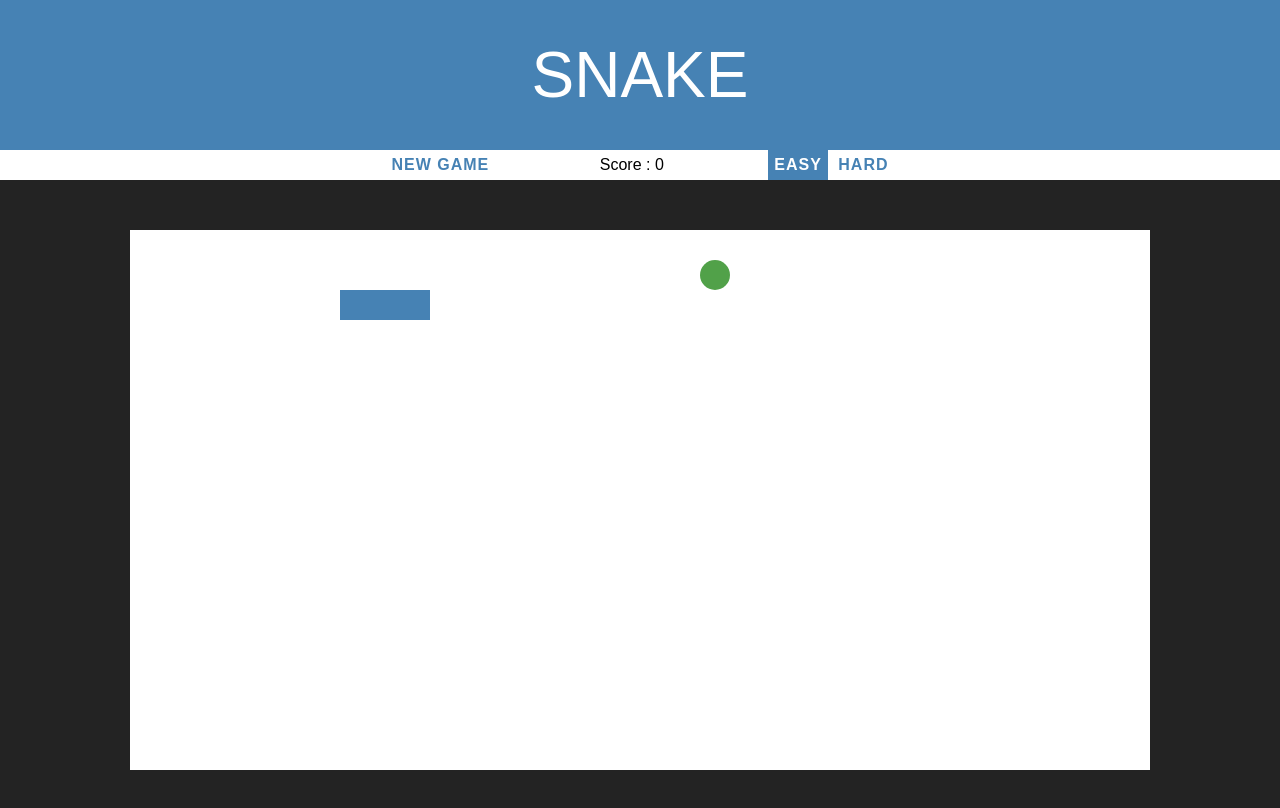
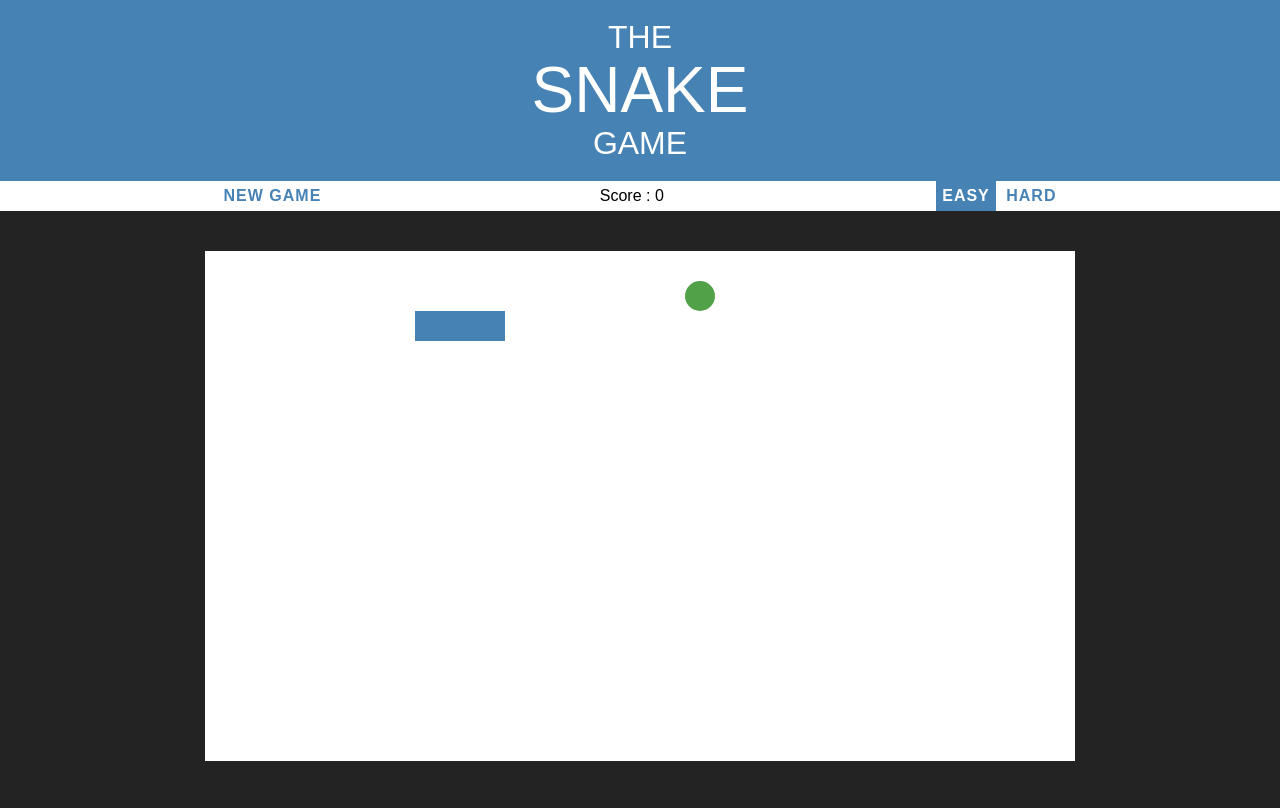
Before and after one commit to mariheck/js-mini-games, a plain HTML site: page index.html in a window 1280 px wide. Both pictures are taken after a click on the button "NEW GAME". Drawn offline with Linux system fonts and the light colour scheme.

Commit message:
Corrections on styling.

```diff
--- a/css/snake.css
+++ b/css/snake.css
@@ -1,9 +1,5 @@
-h1 {
-  padding: 40px 0;
-}
-
 #snakeCanvas {
   background-color: #fff;
   display: block;
-  margin: 50px auto;
+  margin: 40px auto;
 }
--- a/css/style.css
+++ b/css/style.css
@@ -1,6 +1,7 @@
 :root {
   --background: #232323;
   --main-color: steelblue;
+  --game-over: darkred;
 }
 
 body {
@@ -18,12 +19,18 @@ h1 {
   font-weight: normal;
   line-height: 1.1;
   margin: 0;
+  padding: 20px 0;
   text-align: center;
   text-transform: uppercase;
 }
 
 h1 span {
   font-size: 200%;
+}
+
+.game-over {
+  background-color: var(--game-over);
+  color: #fff;
 }
 
 
@@ -62,5 +69,6 @@ nav button:hover {
 }
 
 nav span {
-  margin: 0 100px;
+  display: inline-block;
+  width: 600px;
 }
--- a/index.html
+++ b/index.html
@@ -12,7 +12,7 @@
 
   <body>
     <header>
-      <h1><span>Snake</span></h1>
+      <h1>The <br> <span>Snake</span> <br> game </h1>
     </header>
 
     <nav>
@@ -22,7 +22,7 @@
     	<button class="levelHard">Hard</button>
     </nav>
 
-    <canvas id="snakeCanvas" width="1020" height="540"></canvas>
+    <canvas id="snakeCanvas" width="870" height="510"></canvas>
 
     <script src="scripts/snake.js" charset="utf-8"></script>
 
--- a/scripts/snake.js
+++ b/scripts/snake.js
@@ -1,8 +1,12 @@
+// jshint esversion:6
+
 var canvas = document.querySelector("#snakeCanvas");
 var messageDisplay = document.querySelector("#snakeMsg");
 var reset = document.querySelector(".reset");
 var easy = document.querySelector(".levelEasy");
 var hard = document.querySelector(".levelHard");
+var h1 = document.querySelector("h1");
+var buttons = document.querySelectorAll("button");
 
 var ctx;
 var blockSize = 30;
@@ -15,6 +19,7 @@ var gameScore;
 var scoreToAdd = 50;
 var timeout;
 var delay = 500;
+var levelEasy = true;
 
 init();
 
@@ -34,6 +39,11 @@ function init(){
 // =========================================================
 
 function start(){
+  h1.classList.remove("game-over");
+  buttons.forEach(btn => {
+    btn.classList.remove("game-over");
+  });
+
   gameScore = 0;
   messageDisplay.textContent = "Score : " + gameScore;
   snake = new Snake();
@@ -61,7 +71,7 @@ function refreshCanvas(){
       }while(apple.onSnake(snake));
     }
     ctx.clearRect(0, 0, canvas.width, canvas.height);
-    snake.draw();
+    snake.draw("#4682b4");
     apple.draw();
     timeout = setTimeout(refreshCanvas, delay);
   }
@@ -73,6 +83,12 @@ function refreshCanvas(){
 // =========================================================
 
 function gameOver(){
+  h1.classList.add("game-over");
+  buttons.forEach(btn => {
+    btn.classList.add("game-over");
+    btn.classList.remove("selected");
+  });
+
   ctx.fillStyle = "#232323";
   ctx.textAlign = "center";
   ctx.font = "bold 70px sans-serif";
@@ -115,8 +131,8 @@ function Snake(){
   this.ateApple = false;
 
   // DRAW SNAKE
-  this.draw = function(){
-    ctx.fillStyle = "#4682b4";
+  this.draw = function(color){
+    ctx.fillStyle = color;
     for(var i = 0; i < this.body.length; i++){
       drawBlock(ctx, this.body[i]);
     }
@@ -250,6 +266,11 @@ document.onkeydown = function keyDown(e){
       snake.setDirection("down");
       break;
     case 13:
+      if(levelEasy){
+        buttons[1].classList.add("selected");
+      } else {
+        buttons[2].classList.add("selected");
+      }
       start();
       break;
     default:
@@ -263,6 +284,11 @@ document.onkeydown = function keyDown(e){
 // =========================================================
 
 reset.addEventListener("click", function(){
+  if(levelEasy){
+    buttons[1].classList.add("selected");
+  } else {
+    buttons[2].classList.add("selected");
+  }
   start();
 });
 
@@ -271,6 +297,7 @@ easy.addEventListener("click", function(){
   hard.classList.remove("selected");
   delay = 500;
   scoreToAdd = 50;
+  levelEasy = true;
   start();
 });
 
@@ -279,5 +306,6 @@ hard.addEventListener("click", function(){
   easy.classList.remove("selected");
   delay = 100;
   scoreToAdd = 100;
+  levelEasy = false;
   start();
 });
```
